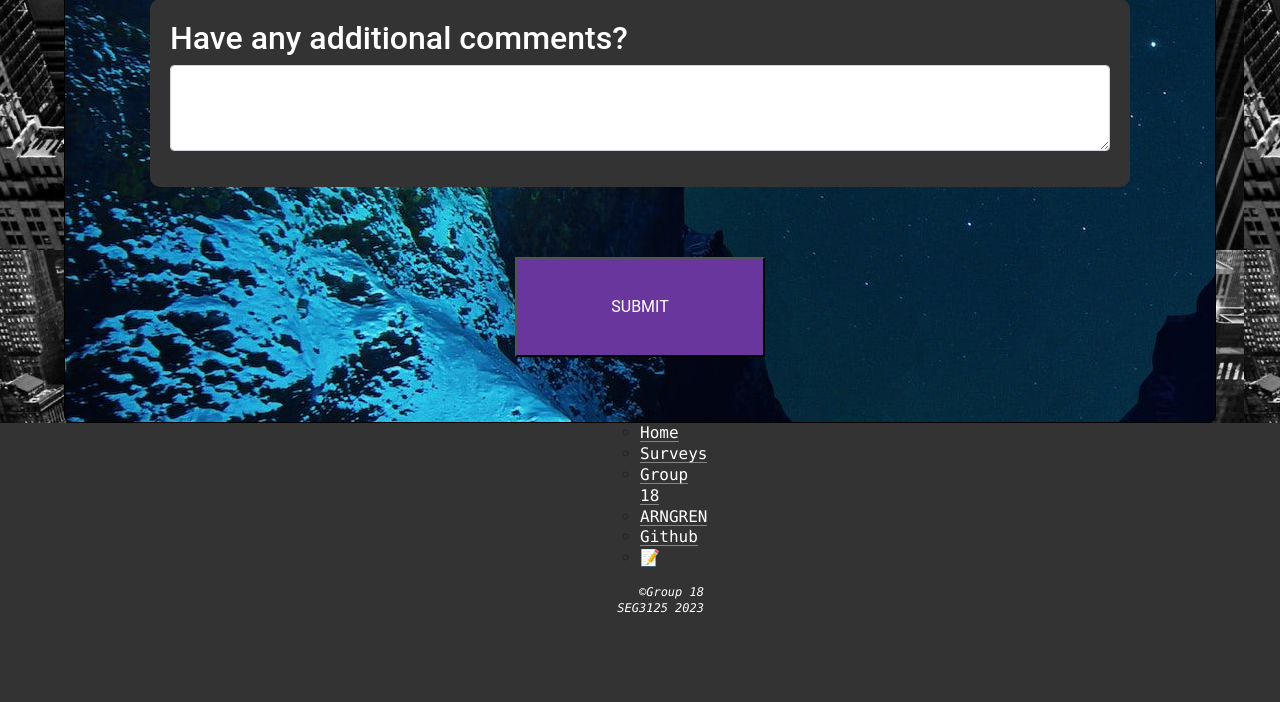
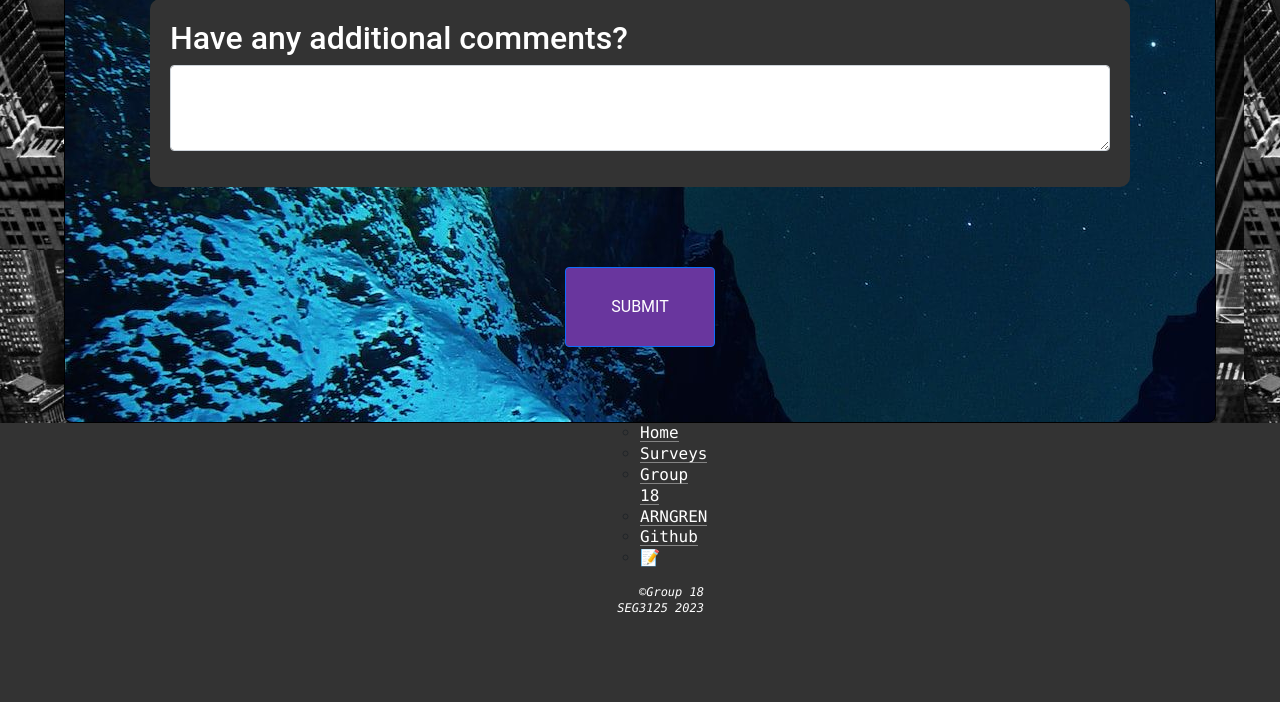
Before and after one commit to andreevdan/Seg3125_lab6, a Node server app: page /niceSurvey in a window 1280 px wide. Shown: the part 1882-2584 px from the top of the page. Run offline with Node 20, Linux system fonts and the light colour scheme.

Commit message:
Updated button design

```diff
--- a/views/niceSurvey.html
+++ b/views/niceSurvey.html
@@ -174,7 +174,7 @@
 
 		<div class="container">
 			<div class="vertical-center">
-			<button style="color:white; background-color: #69369E; height:100px; width: 250px;">SUBMIT</button>
+			<button class="btn btn-primary" style="color:white; background-color: #69369E; height:80px; width: 150px;">SUBMIT</button>
 			</div>
 		</div>
 
```
